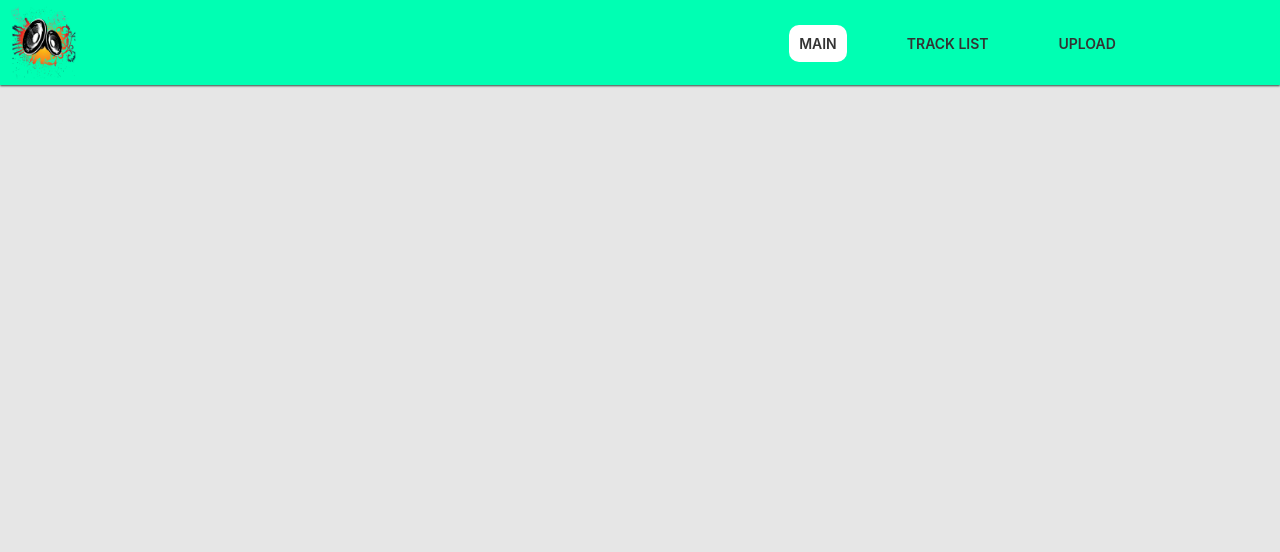
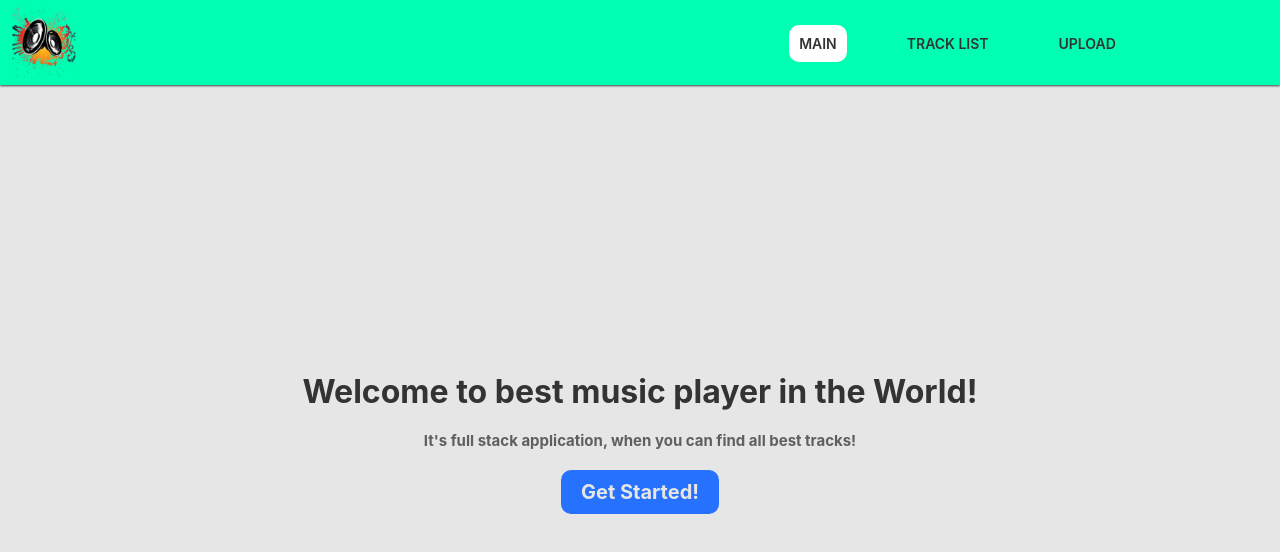
Before and after one commit to PavlenkoSt/MusicPlayer__NextJS, a Next.js app: page / in a window 1280 px wide. Shown: the top 552 px of the page. Built offline with nearby package versions, Linux system fonts and the light colour scheme.

Commit message:
add home page

```diff
--- a/layouts/MainLayout.tsx
+++ b/layouts/MainLayout.tsx
@@ -10,7 +10,7 @@ const MainLayout: FC<IMainLayoutProps> = ({ children, title }) => {
     return (
         <>
             <Head>
-                <title>{title}</title>
+                <title>Music Player | {title}</title>
                 <meta name="description" content="Generated by create next app" />
                 <link rel="icon" href="/favicon.ico" />
             </Head>
--- a/pages/index.tsx
+++ b/pages/index.tsx
@@ -1,11 +1,19 @@
 import type { NextPage } from 'next'
+import Link from 'next/link'
 import MainLayout from '../layouts/MainLayout'
+import s from '../styles/Home.module.scss'
 
 
 const Home: NextPage = () => {
   return (
-    <MainLayout title='Music Player | Main'>
-
+    <MainLayout title='Main'>
+      <div className={s.container}>
+        <h1 className={s.main}>Welcome to best music player in the World!</h1>
+        <h2 className={s.second}>It's full stack application, when you can find all best tracks!</h2>
+        <div className={s.btn}>
+          <Link href='/track-list'>Get Started!</Link>
+        </div>
+      </div>
     </MainLayout>
   )
 }
--- /dev/null
+++ b/styles/Home.module.scss
@@ -0,0 +1,39 @@
+.container{
+    color: #333;
+    display: flex;
+    align-items: center;
+    justify-content: center;
+    flex-direction: column;
+    gap: 20px;
+    min-height: calc(100vh - 85px);
+    padding: 30px 15px;
+}
+
+.main{
+    margin: 0;
+}
+
+.second{
+    margin: 0;
+    color: rgb(95, 95, 95);
+    font-size: 15px;
+}
+
+.btn{
+    font-size: 20px;
+    border-radius: 10px;
+    font-weight: 700;
+    color: rgb(230, 230, 230);
+    background-color: rgb(38, 114, 255);
+    transition: all ease .2s;
+    padding: 10px 0;
+    overflow: hidden;
+
+    &:hover{
+    background-color: rgb(0, 73, 209);
+    }
+
+    & a{
+        padding: 10px 20px;
+    }
+}
```
Also changed, not shown: pages/track-list/index.tsx (added, +12 -0 lines), types/track.ts (added, +16 -0 lines).
